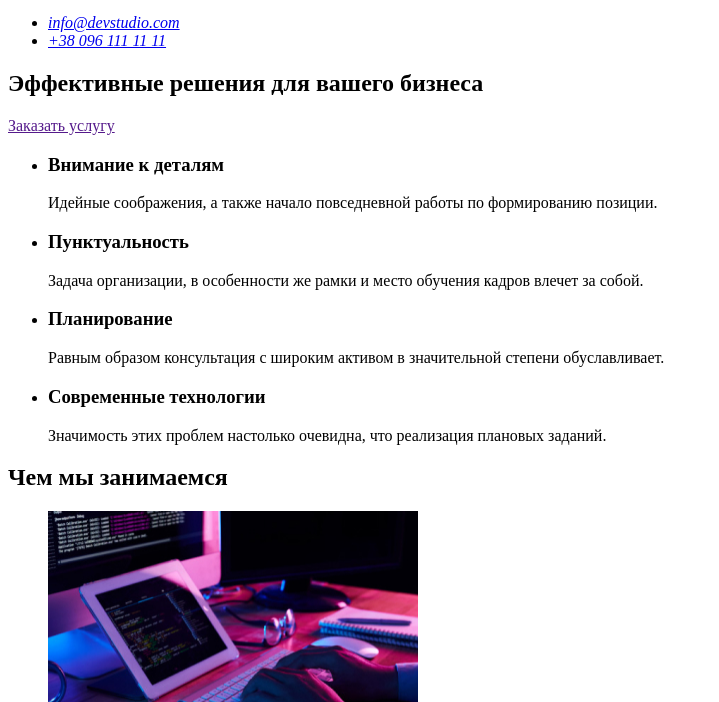
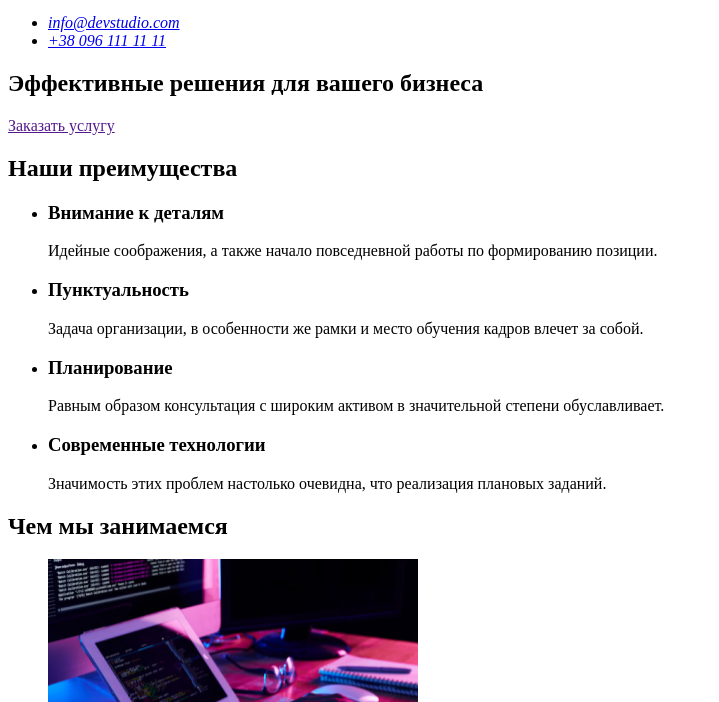
Before and after one commit to Shevchuk-Ren/goit-markup-hw-01, a plain HTML site: page index.html in a window 1280 px wide. Shown: the part 98-800 px from the top of the page, without its empty margins (0-719 px from the left). Drawn offline with Linux system fonts and the light colour scheme.

```diff
--- a/index.html
+++ b/index.html
@@ -34,7 +34,7 @@
     </header>
 
     <main>
-        <!-- блок герой -->
+        <!-- блок-герой -->
         <section>
 
           <h1>Эффективные решения для вашего бизнеса</h1>
@@ -42,8 +42,10 @@
 
         </section>
 
-        <!-- преймущества -->
+        <!-- преимущества -->
         <section>
+
+            <h2>Наши преимущества</h2>
 
             <ul>
 
@@ -72,6 +74,7 @@
         <section>
 
             <h2>Чем мы занимаемся</h2>
+
             <ul>
                 <li>
                     <img src="./css/img/it.jpg" alt="технологии" width="370" height="295">
```
